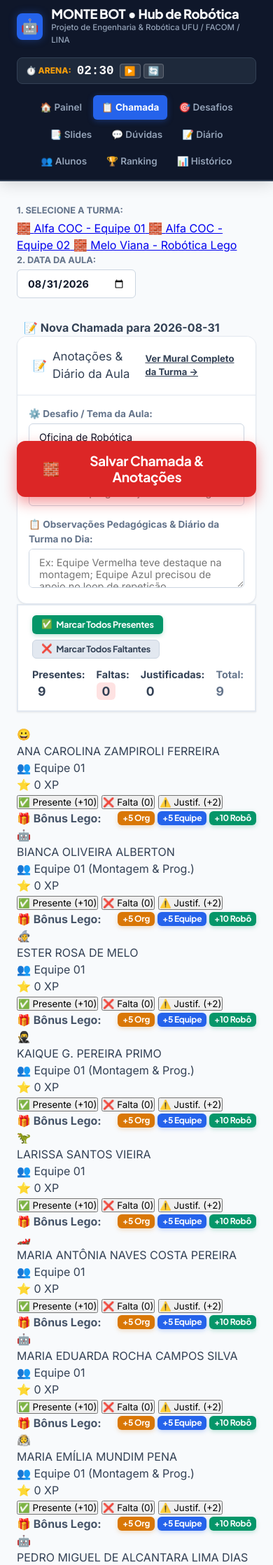
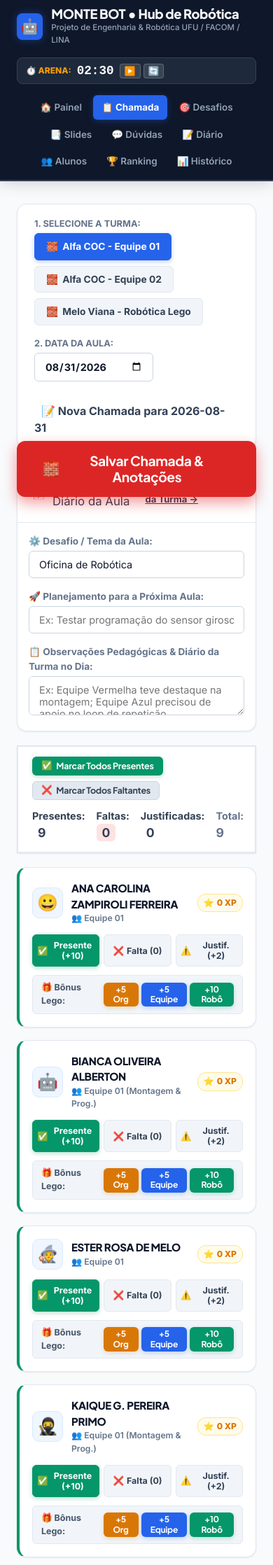
Before and after one commit to Leonardo-781/Chamada-Projeto-Lego, a Flask app: page /chamada in a window 390 px wide. Shown: the part 114-2350 px from the top of the page at 70% size. Run offline with Flask 3, Linux system fonts and the light colour scheme; the visitor is signed in with stand-in values (Sample User, id 1); data comes from the database, SQL or seed files in the repository; data that the repository does not hold is empty.

Commit message:
style: Otimizacao global de CSS e componentes de chamada, modais e responsividade

```diff
--- a/static/css/style.css
+++ b/static/css/style.css
@@ -57,7 +57,7 @@
   font-family: 'Inter', -apple-system, BlinkMacSystemFont, 'Segoe UI', Roboto, sans-serif;
 }
 
-h1, h2, h3, h4, h5, h6, .brand-title, .stat-number, .btn-lego {
+h1, h2, h3, h4, h5, h6, .brand-title, .stat-number, .btn-lego, .student-info-name, .class-title {
   font-family: 'Plus Jakarta Sans', -apple-system, sans-serif;
   letter-spacing: -0.02em;
   color: var(--text-main);
@@ -216,6 +216,7 @@ body {
   box-shadow: var(--shadow-sm);
   overflow: hidden;
   transition: box-shadow 0.2s ease, transform 0.2s ease;
+  margin-bottom: 20px;
 }
 
 .lego-card:hover {
@@ -487,6 +494,177 @@ body {
 }
 
 /* ==========================================
+   CHAMADA & CARDS DE ALUNOS (ATTENDANCE)
+   ========================================== */
+
+.attendance-header-bar {
+  background: #FFFFFF;
+  border: 1px solid var(--border-color);
+  border-radius: var(--radius-lg);
+  padding: 18px 24px;
+  margin-bottom: 20px;
+  display: flex;
+  justify-content: space-between;
+  align-items: center;
+  flex-wrap: wrap;
+  gap: 16px;
+  box-shadow: var(--shadow-sm);
+}
+
+.turma-selector-tabs {
+  display: flex;
+  gap: 8px;
+  flex-wrap: wrap;
+}
+
+.turma-tab {
+  padding: 8px 16px;
+  border-radius: var(--radius-sm);
+  text-decoration: none;
+  font-size: 0.86rem;
+  font-weight: 700;
+  background: var(--bg-subtle);
+  color: var(--text-body);
+  border: 1px solid var(--border-color);
+  display: inline-flex;
+  align-items: center;
+  gap: 6px;
+  transition: all 0.15s ease;
+}
+
+.turma-tab:hover {
+  background: #E2E8F0;
+  color: var(--text-main);
+}
+
+.turma-tab.active {
+  background: var(--color-blue);
+  color: #FFFFFF;
+  border-color: var(--color-blue);
+  box-shadow: 0 2px 6px rgba(37, 99, 235, 0.3);
+}
+
+.students-call-grid {
+  display: grid;
+  grid-template-columns: repeat(auto-fit, minmax(320px, 1fr));
+  gap: 18px;
+  margin-bottom: 24px;
+}
+
+.student-call-card {
+  background: #FFFFFF;
+  border: 1px solid var(--border-color);
+  border-radius: var(--radius-lg);
+  padding: 18px;
+  box-shadow: var(--shadow-sm);
+  display: flex;
+  flex-direction: column;
+  justify-content: space-between;
+  transition: all 0.15s ease;
+}
+
+.student-call-card.status-presente {
+  border-left: 4px solid var(--color-green);
+}
+
+.student-call-card.status-falta {
+  border-left: 4px solid var(--color-red);
+}
+
+.student-call-card.status-justificada {
+  border-left: 4px solid var(--color-amber);
+}
+
+.student-profile-header {
+  display: flex;
+  align-items: center;
+  gap: 12px;
+  margin-bottom: 14px;
+}
+
+.student-info-name {
+  font-size: 0.94rem;
+  font-weight: 800;
+  color: var(--text-main);
+}
+
+.student-team-tag {
+  font-size: 0.76rem;
+  color: var(--text-muted);
+  font-weight: 600;
+}
+
+.student-xp-pill {
+  background: var(--color-amber-subtle);
+  color: var(--color-amber);
+  border: 1px solid #FDE68A;
+  padding: 3px 8px;
+  border-radius: 12px;
+  font-size: 0.76rem;
+  font-weight: 800;
+  display: flex;
+  align-items: center;
+  gap: 4px;
+}
+
+.status-buttons-group {
+  display: flex;
+  gap: 6px;
+  margin-bottom: 12px;
+}
+
+.btn-status {
+  flex: 1;
+  padding: 7px 6px;
+  border-radius: var(--radius-sm);
+  font-size: 0.78rem;
+  font-weight: 700;
+  border: 1px solid var(--border-color);
+  background: var(--bg-subtle);
+  color: var(--text-body);
+  cursor: pointer;
+  display: flex;
+  align-items: center;
+  justify-content: center;
+  gap: 4px;
+  transition: all 0.15s ease;
+}
+
+.btn-status:hover {
+  background: #E2E8F0;
+}
+
+.btn-status.btn-pres.active {
+  background: var(--color-green);
+  color: white;
+  border-color: var(--color-green);
+  box-shadow: 0 2px 6px rgba(5, 150, 105, 0.3);
+}
+
+.btn-status.btn-falt.active {
+  background: var(--color-red);
+  color: white;
+  border-color: var(--color-red);
+  box-shadow: 0 2px 6px rgba(220, 38, 38, 0.3);
+}
+
+.btn-status.btn-just.active {
+  background: var(--color-amber);
+  color: white;
+  border-color: var(--color-amber);
+  box-shadow: 0 2px 6px rgba(217, 119, 6, 0.3);
+}
+
+.student-bonus-drawer {
+  background: var(--bg-subtle);
+  border-radius: var(--radius-sm);
+  padding: 8px 12px;
+  margin-top: 8px;
+  border: 1px solid var(--border-color);
+  font-size: 0.78rem;
+}
+
+/* ==========================================
    TABELAS (CLARAS, LIMPAS & PROFISSIONAIS)
    ========================================== */
 
@@ -571,6 +825,23 @@ body {
 }
 
 /* ==========================================
+   AVATARS & EMOJIS
+   ========================================== */
+
+.avatar-lego {
+  width: 44px;
+  height: 44px;
+  border-radius: var(--radius-md);
+  display: flex;
+  align-items: center;
+  justify-content: center;
+  font-size: 1.5rem;
+  background: #EFF6FF;
+  border: 1px solid #DBEAFE;
+  flex-shrink: 0;
+}
+
+/* ==========================================
    RESPONSIVIDADE
    ========================================== */
 
@@ -582,4 +853,5 @@ body {
   .navbar { flex-direction: column; align-items: stretch; }
   .nav-links { justify-content: center; }
   .stats-grid { grid-template-columns: 1fr; }
+  .attendance-header-bar { flex-direction: column; align-items: stretch; }
 }
```
Also changed, not shown: other parts of static/css/style.css (+85 -3 lines).
